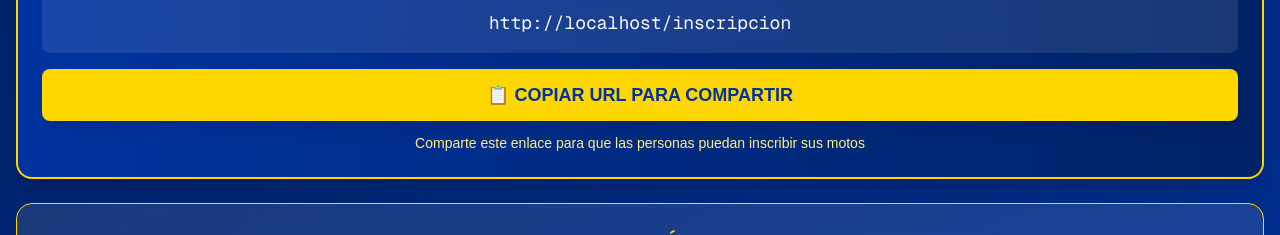
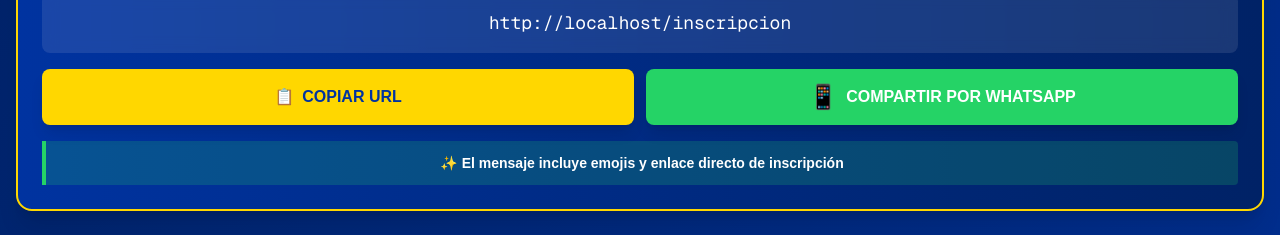
Before and after one commit to appyem/inscripcion-motos, a Next.js app: page / in a window 1280 px wide. Shown: the part 241-476 px from the top of the page. Built offline with nearby package versions, Linux system fonts and the light colour scheme; no server answers; the database is empty.

Commit message:
soluciones

```diff
--- a/app/inscripcion/page.js
+++ b/app/inscripcion/page.js
@@ -26,7 +26,8 @@ export default function InscripcionPage() {
       const sanitizedValue = value.replace(/[^0-9]/g, '');
       setFormData(prev => ({ ...prev, [name]: sanitizedValue }));
     } else if (name === 'placa') {
-      const sanitizedValue = value.replace(/[^A-Z0-9]/gi, '').toUpperCase();
+      // Solo permite letras y números, convierte a mayúsculas, máximo 5 caracteres
+      const sanitizedValue = value.replace(/[^A-Z0-9]/gi, '').toUpperCase().slice(0, 5);
       setFormData(prev => ({ ...prev, [name]: sanitizedValue }));
     } else if (name === 'nombreCompleto') {
       setFormData(prev => ({ ...prev, [name]: value.toUpperCase() }));
@@ -70,12 +71,13 @@ export default function InscripcionPage() {
       setError('LA CÉDULA DEBE TENER ENTRE 6 Y 10 DÍGITOS');
       return false;
     }
-    if (formData.placa.length < 6 || formData.placa.length > 7) {
-      setError('LA PLACA DEBE TENER ENTRE 6 Y 7 CARACTERES');
+    // VALIDACIÓN CORREGIDA PARA PLACAS COLOMBIANAS: 3 LETRAS + 2 NÚMEROS = 5 CARACTERES EXACTOS
+    if (formData.placa.length !== 5) {
+      setError('LA PLACA DEBE TENER EXACTAMENTE 5 CARACTERES');
       return false;
     }
-    if (!/^[A-Z0-9]{6,7}$/.test(formData.placa)) {
-      setError('FORMATO DE PLACA INVÁLIDO (SOLO LETRAS Y NÚMEROS)');
+    if (!/^[A-Z]{3}[0-9]{2}$/.test(formData.placa)) {
+      setError('FORMATO INVÁLIDO: 3 LETRAS + 2 NÚMEROS (EJ: ABC12)');
       return false;
     }
     return true;
@@ -140,7 +142,7 @@ export default function InscripcionPage() {
         sector: 'Samaria'
       });
 
-      setTimeout(() => setSuccess(false), 5000);
+      setTimeout(() => setSuccess(false), 8000);
     } catch (err) {
       console.error('Error guardando inscripción:', err);
       setError('ERROR AL GUARDAR LA INSCRIPCIÓN. INTENTE NUEVAMENTE');
@@ -201,7 +203,8 @@ export default function InscripcionPage() {
                 <div className="bg-red-100 border-l-4 border-red-500 p-2.5 rounded-r">
                   <p className="font-bold text-red-800 text-xs">⚠️ ADVERTENCIA IMPORTANTE:</p>
                   <p className="text-red-700 mt-0.5 text-[10px]">
-                    NO SE PERMITEN MENORES DE EDAD NI MOTOS SIN PLACA
+                    • NO SE PERMITEN MENORES DE EDAD<br/>
+                    • PLACA VÁLIDA DE COLOMBIA (3 LETRAS + 2 NÚMEROS)
                   </p>
                 </div>
               </div>
@@ -214,9 +217,19 @@ export default function InscripcionPage() {
 
               {success && (
                 <div className="bg-green-100 border border-green-400 text-green-700 px-3 py-2 rounded-lg mb-3 text-center">
-                  <h3 className="text-base font-bold mb-0.5">¡INSCRIPCIÓN EXITOSA!</h3>
+                  <h3 className="text-base font-bold mb-0.5">¡INSCRIPCIÓN EXITOSA! 🎉</h3>
                   <p className="text-xs">Tu información ha sido registrada correctamente</p>
                   <p className="mt-0.5 font-bold text-sm">¡GRACIAS POR ACOMPAÑAR A JUAN MANUEL LONDOÑO!</p>
+
+                  <button
+                    onClick={() => {
+                      const mensaje = `🏍️💙 ¡YA ME INSCRIBÍ! 🇨🇴\n\nVoy a acompañar a JUAN MANUEL LONDOÑO C101 al recibimiento 🏛️\n\n¡Únete tú también! Es rápido y seguro:\n${window.location.origin}/inscripcion\n\n#C101 #PartidoConservador 💙✨`;
+                      window.open(`https://wa.me/?text=${encodeURIComponent(mensaje)}`, '_blank');
+                    }}
+                    className="mt-3 bg-[#25D366] hover:bg-[#128C7E] text-white font-bold py-2 px-4 rounded-lg text-xs transition-all shadow-md flex items-center justify-center mx-auto"
+                  >
+                    <span className="mr-1">📲</span> INVITAR AMIGOS POR WHATSAPP
+                  </button>
                 </div>
               )}
 
@@ -271,11 +284,11 @@ export default function InscripcionPage() {
                     value={formData.placa}
                     onChange={handleInputChange}
                     required
-                    maxLength="7"
+                    maxLength="5"
                     className="w-full px-2.5 py-1.5 bg-white border-2 border-[#0033A0] rounded-lg focus:outline-none focus:ring-2 focus:ring-[#FFD700] focus:border-transparent text-[#0033A0] font-bold text-xs placeholder-[#0033A0]/50"
-                    placeholder="EJ: ABC123"
+                    placeholder="EJ: ABC12"
                   />
-                  <p className="text-[8px] text-[#0033A0] mt-0.5 font-bold">SOLO LETRAS Y NÚMEROS (6-7 CARACTERES)</p>
+                  <p className="text-[8px] text-[#0033A0] mt-0.5 font-bold">FORMATO COLOMBIANO: 3 LETRAS + 2 NÚMEROS (EJ: ABC12)</p>
                 </div>
 
                 <div>
--- a/app/page.js
+++ b/app/page.js
@@ -69,6 +69,17 @@ export default function DashboardPage() {
     alert('¡URL copiada al portapapeles! Ahora puedes compartirla.');
   };
 
+  // FUNCIÓN PARA COMPARTIR POR WHATSAPP NATIVO
+  const shareViaWhatsApp = () => {
+    const mensaje = `🏍️💙 ¡ÚNETE AL RECIBIMIENTO HISTÓRICO! 🇨🇴\n\nAcompaña a JUAN MANUEL LONDOÑO C101 a la Cámara de Representantes 🏛️\n\n✅ Inscripción rápida y segura\n✅ Confirma tu participación\n✅ Sé parte del cambio con el Partido Conservador\n\n👉 INSCRÍBETE AQUÍ:\n${formUrl}\n\n#C101 #PartidoConservador #JuanManuelLondoño #CámaraDeRepresentantes 💙✨`;
+
+    // URL para abrir WhatsApp nativo (funciona en móviles y desktop)
+    const whatsappUrl = `https://wa.me/?text=${encodeURIComponent(mensaje)}`;
+
+    // Abrir en nueva pestaña (activa la app nativa en móviles)
+    window.open(whatsappUrl, '_blank');
+  };
+
   return (
     <div className="min-h-screen bg-linear-to-br from-[#002266] to-[#0033A0] text-white">
       <header className="bg-[#001a4d] shadow-lg border-b-4 border-[#FFD700]">
@@ -104,15 +115,28 @@ export default function DashboardPage() {
           <div className="bg-white/10 backdrop-blur-sm rounded-lg p-3 md:p-4 mb-4">
             <p className="text-white text-base md:text-lg font-mono break-all text-center">{formUrl || 'Cargando URL...'}</p>
           </div>
-          <button
-            onClick={copyToClipboard}
-            className="w-full bg-[#FFD700] hover:bg-yellow-400 text-[#0033A0] font-bold py-3 px-6 rounded-lg text-lg transition-all shadow-lg hover:shadow-xl transform hover:scale-105"
-          >
-            📋 COPIAR URL PARA COMPARTIR
-          </button>
-          <p className="mt-3 text-center text-yellow-200 text-xs md:text-sm">
-            Comparte este enlace para que las personas puedan inscribir sus motos
-          </p>
+
+          <div className="grid grid-cols-1 sm:grid-cols-2 gap-3 mb-4">
+            <button
+              onClick={copyToClipboard}
+              className="w-full bg-[#FFD700] hover:bg-yellow-400 text-[#0033A0] font-bold py-3 px-4 rounded-lg text-base transition-all shadow-lg hover:shadow-xl transform hover:scale-105 flex items-center justify-center"
+            >
+              <span className="mr-2">📋</span> COPIAR URL
+            </button>
+
+            <button
+              onClick={shareViaWhatsApp}
+              className="w-full bg-[#25D366] hover:bg-[#128C7E] text-white font-bold py-3 px-4 rounded-lg text-base transition-all shadow-lg hover:shadow-xl transform hover:scale-105 flex items-center justify-center"
+            >
+              <span className="mr-2 text-2xl">📱</span> COMPARTIR POR WHATSAPP
+            </button>
+          </div>
+
+          <div className="bg-[#25D366]/20 border-l-4 border-[#25D366] p-3 rounded-r">
+            <p className="text-white font-bold text-xs md:text-sm text-center">
+              ✨ El mensaje incluye emojis y enlace directo de inscripción
+            </p>
+          </div>
         </div>
 
         <div className="bg-white/10 backdrop-blur-lg rounded-2xl shadow-xl p-4 md:p-6 mb-6 border border-[#FFD700]">
```
